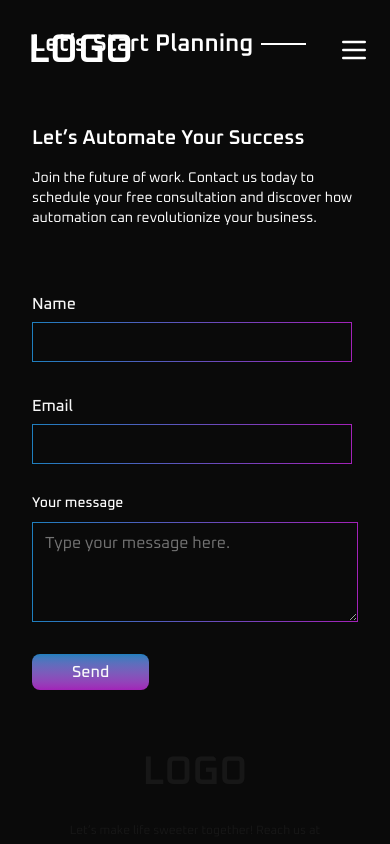
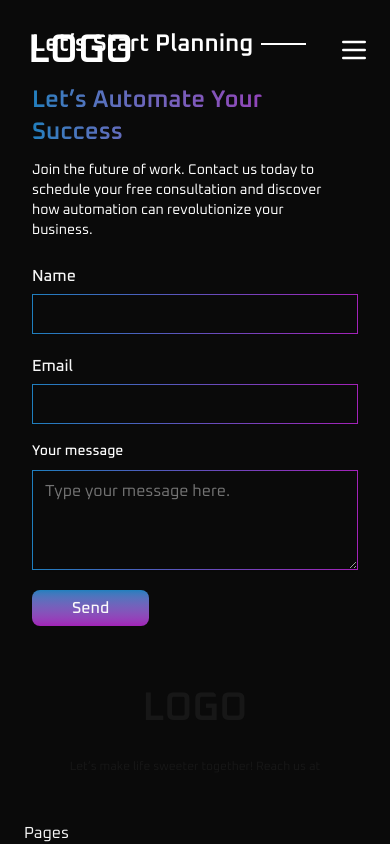
Before and after one commit to Maryammuhammadafzal/Bussiness-Automation-Landing-Page, a Next.js app: page /contact in a window 390 px wide. Shown: the top 844 px of the page. Built offline with nearby package versions, Linux system fonts and the light colour scheme.

Commit message:
creating responsive

```diff
--- a/src/app/contact/page.tsx
+++ b/src/app/contact/page.tsx
@@ -7,23 +7,23 @@ import React from "react";
 
 const ContactPage = () => {
     return (
-        <div className="px-8 md:py-20 sm:py-14 py-7 w-full h-auto flex gap-16 flex-col ">
+        <div className="px-8 md:py-20 sm:py-14 py-7 w-full h-auto flex md:gap-16 sm:gap-10 gap-6 flex-col ">
             <Heading title="Let’s Start Planning" />
-            <div className=" h-auto flex flex-col gap-4 w-full ">
-                <h3 className='font-semibold sm:text-2xl text-xl'>
+            <div className=" h-auto flex flex-col gap-3 w-full ">
+                <h3 className='gradient-title w-fit font-semibold xl:text-[40px] lg:text-4xl sm:text-3xl text-2xl max-md:max-w-sm max-sm:max-w-[300px]'>
                     {`Let’s Automate Your Success`}
                 </h3>
-                <p className='sm:text-base text-sm'>
+                <p className='sm:text-base text-sm lg:max-w-2xl md:max-w-xl sm:max-w-sm max-w-[300px] '>
                     Join the future of work. Contact us today to schedule your free consultation and discover how automation can revolutionize your business.
                 </p>
             </div>
-            <div className="max-w-2xl h-auto flex flex-col gap-3 justify-center items-center">
-                <div className="flex flex-wrap gap-8 ">
-                    <div className="grid min-w-xs items-center gap-1.5 ">
+            <div className="max-w-[620px] h-auto flex flex-col gap-3 justify-center items-center">
+                <div className="flex flex-wrap md:gap-8 gap-5">
+                    <div className="grid sm:max-w-[290px] w-full items-center gap-1.5 ">
                         <Label className="text-secondary text-base" htmlFor="name">Name</Label>
                         <Input type="text" id="name" className="h-[40px] border-image" />
                     </div>
-                    <div className="grid min-w-xs items-center gap-1.5 ">
+                    <div className="grid sm:max-w-[290px] w-full items-center gap-1.5 ">
                         <Label className="text-secondary text-base" htmlFor="email">Email</Label>
                         <Input type="email" id="email" className="h-[40px] border-image" />
                     </div>
```
